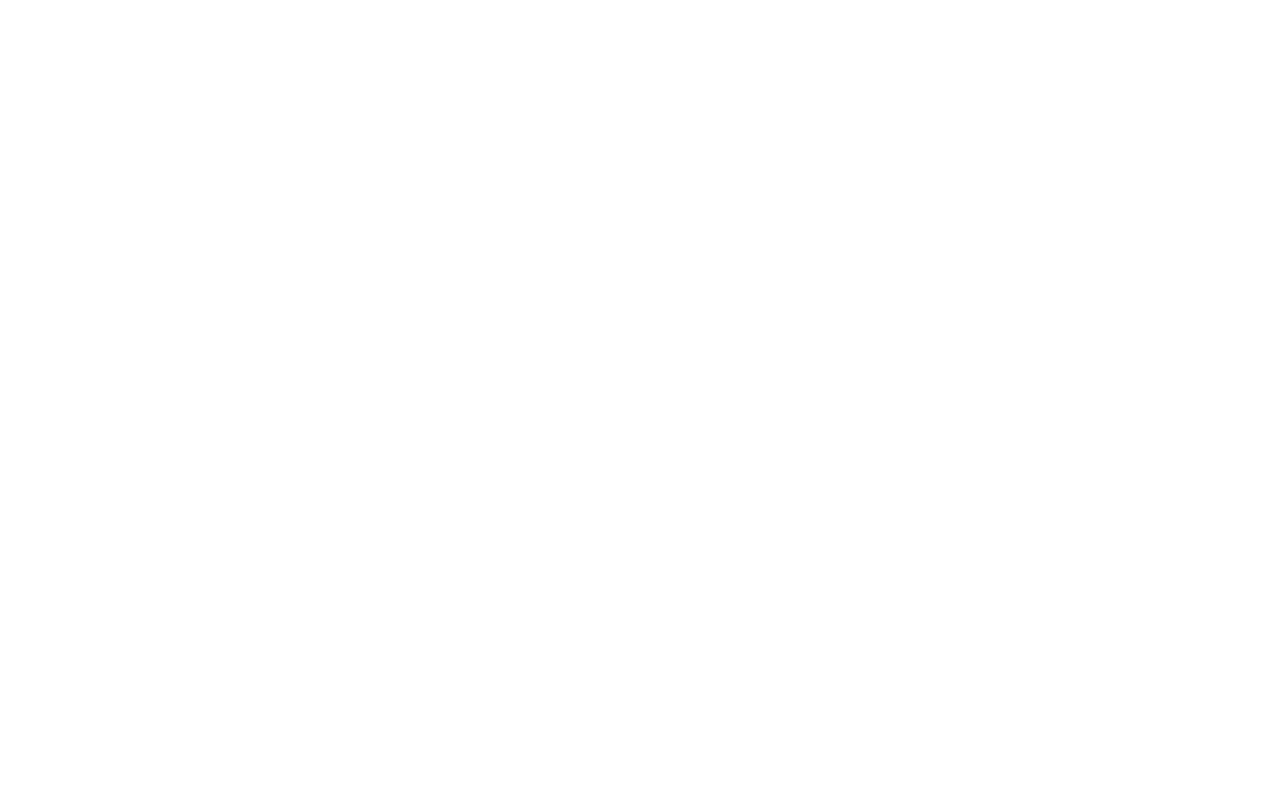
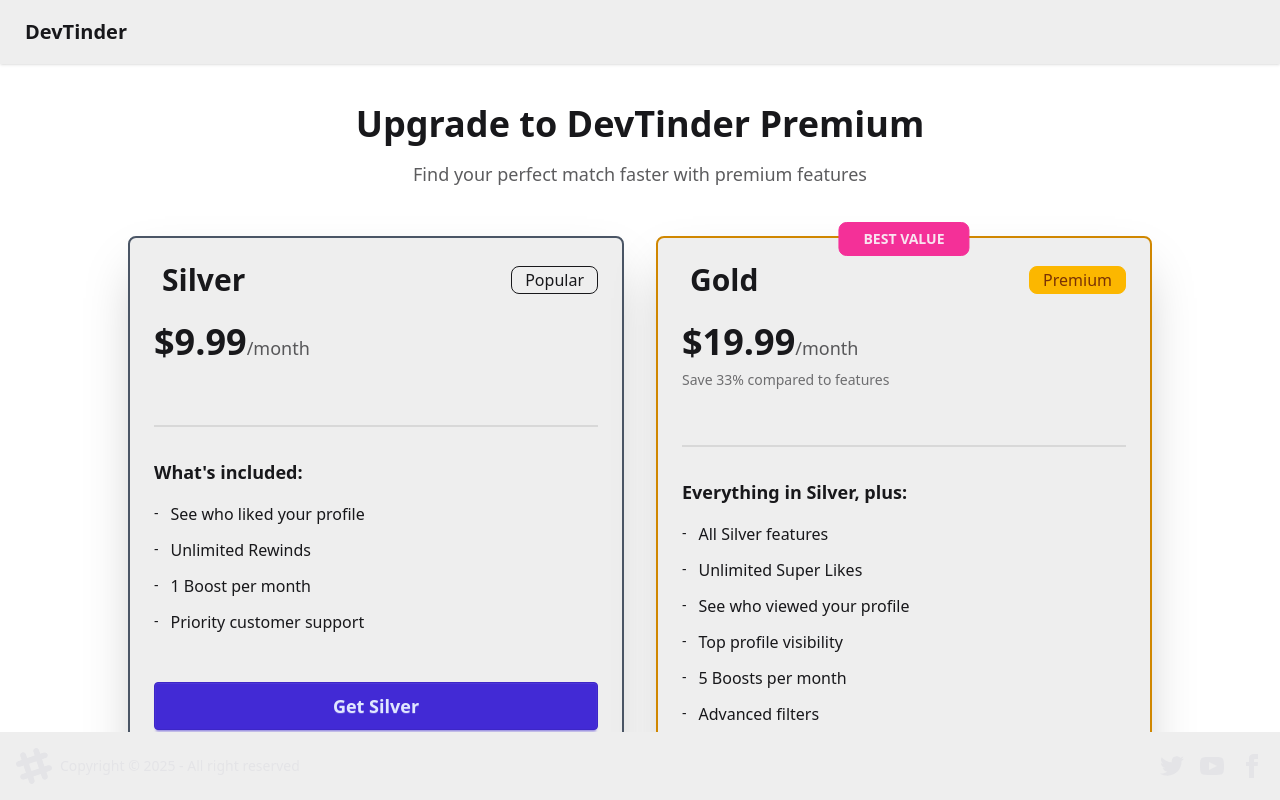
Before and after one commit to VedantSalvekar/DevTinder-UI, a React app: page /premium in a window 1280 px wide. Before the commit this address had no page. Shown: the top 800 px of the page. Built offline with nearby package versions, Linux system fonts and the light colour scheme; no server answers; the HTML template or start-up script is replaced by a standard one.

Commit message:
handlePayment added for premium

```diff
--- a/src/App.jsx
+++ b/src/App.jsx
@@ -9,6 +9,7 @@ import Feed from "./components/Feed";
 import Profile from "./components/Profile";
 import Connections from "./components/Connections";
 import Requests from "./components/Request";
+import Premium from "./components/Premium";
 
 function App() {
   return (
@@ -17,12 +18,12 @@ function App() {
         <BrowserRouter basename="/">
           <Routes>
             <Route path="/" element={<Body />}>
-              {/* <Route index element={<Navigate to="/login" replace />} /> */}
               <Route path="/login" element={<Login />} />
               <Route path="/feed" element={<Feed />} />
               <Route path="/profile" element={<Profile />} />
               <Route path="/connections" element={<Connections />} />
               <Route path="/requests" element={<Requests />} />
+              <Route path="/premium" element={<Premium />} />
             </Route>
           </Routes>
         </BrowserRouter>
--- a/src/components/EditProfile.jsx
+++ b/src/components/EditProfile.jsx
@@ -19,18 +19,6 @@ const EditProfile = ({ user }) => {
 
   useEffect(() => {
     console.log("EditProfile - Received user prop:", user);
-  }, [user]);
-
-  useEffect(() => {
-    if (user) {
-      setFirstname(user.firstName || "");
-      setLastName(user.lastName || "");
-      setPhotoUrl(user.photoUrl || "");
-      setAge(user.age || "");
-      setGender(user.gender || "");
-      setAbout(user.about || "");
-      setSkills(user.skills || []);
-    }
   }, [user]);
 
   const saveProfile = async () => {
--- a/src/components/Login.jsx
+++ b/src/components/Login.jsx
@@ -71,19 +71,12 @@ const Login = () => {
           withCredentials: true,
         }
       );
-      console.log("Signup response:", res.data);
 
-      let userData = res.data.data || res.data;
+      dispatch(addUser(res.data.data));
 
-      if (userData.data) {
-        userData = userData.data;
-      }
-
-      console.log("User data to dispatch:", userData);
-
-      // Dispatch user data and navigate to profile page
-      dispatch(addUser(userData));
-      return navigate("/profile");
+      setTimeout(() => {
+        navigate("/profile");
+      }, 100);
     } catch (error) {
       setError(error?.response?.data || "Signup failed. Please try again.");
       console.error("Signup error:", error);
@@ -149,8 +142,10 @@ const Login = () => {
         >
           {loading ? (
             <span className="loading loading-spinner loading-sm"></span>
+          ) : isLoginForm ? (
+            "Login"
           ) : (
-            isLoginForm ? "Login" : "Signup"
+            "Signup"
           )}
         </button>
         <p
@@ -160,9 +155,7 @@ const Login = () => {
             setError("");
           }}
         >
-          {isLoginForm
-            ? "New user? Signup here"
-            : "Existing User? Login here"}
+          {isLoginForm ? "New user? Signup here" : "Existing User? Login here"}
         </p>
       </fieldset>
     </div>
--- a/src/components/Navbar.jsx
+++ b/src/components/Navbar.jsx
@@ -48,7 +48,10 @@ const Navbar = () => {
               <div className="w-10 rounded-full">
                 <img
                   alt={user.firstName || "User"}
-                  src={user.photoUrl || "https://img.daisyui.com/images/stock/photo-1534528741775-53994a69daeb.webp"}
+                  src={
+                    user.photoUrl ||
+                    "https://img.daisyui.com/images/stock/photo-1534528741775-53994a69daeb.webp"
+                  }
                 />
               </div>
             )}
@@ -76,6 +79,12 @@ const Navbar = () => {
                   <span className="badge">New</span>
                 </Link>
               </li>
+              <li>
+                <Link to="/premium" className="justify-between">
+                  Premium
+                  <span className="badge">New</span>
+                </Link>
+              </li>
 
               <li>
                 <Link onClick={handleLogOut}>Logout</Link>
--- /dev/null
+++ b/src/components/Premium.jsx
@@ -0,0 +1,195 @@
+import React, { useState } from "react";
+import { useSelector } from "react-redux";
+import axios from "axios";
+import { BASE_URL } from "../utils/constants";
+
+const Premium = () => {
+  const user = useSelector((store) => store.user);
+  const [showToast, setShowToast] = useState(false);
+  const [toastMessage, setToastMessage] = useState("");
+  const [toastType, setToastType] = useState("success");
+
+  const silverPerks = [
+    "See who liked your profile",
+    "Unlimited Rewinds",
+    "1 Boost per month",
+    "Priority customer support",
+  ];
+
+  const goldPerks = [
+    "All Silver features",
+    "Unlimited Super Likes",
+    "See who viewed your profile",
+    "Top profile visibility",
+    "5 Boosts per month",
+    "Advanced filters",
+    "Premium badge on profile",
+    "Ad-free experience",
+  ];
+
+  const handlePurchase = async (plan) => {
+    try {
+      const res = await axios.post(
+        BASE_URL + "payment/create-checkout-session",
+        { plan: plan },
+        { withCredentials: true }
+      );
+
+      if (res.data.success && res.data.url) {
+        window.location.href = res.data.url;
+      } else {
+        throw new Error("Failed to create checkout session");
+      }
+    } catch (err) {
+      setToastMessage(
+        err.response?.data?.message || "Failed to process payment"
+      );
+      setToastType("error");
+      setShowToast(true);
+      setTimeout(() => {
+        setShowToast(false);
+      }, 3000);
+    }
+  };
+
+  return (
+    <>
+      <div className="min-h-screen py-10 px-4">
+        <div className="max-w-6xl mx-auto">
+          {/* Header */}
+          <div className="text-center mb-12">
+            <h1 className="text-4xl font-bold mb-4">
+              Upgrade to DevTinder Premium
+            </h1>
+            <p className="text-lg opacity-70">
+              Find your perfect match faster with premium features
+            </p>
+          </div>
+
+          {/* Pricing Cards */}
+          <div className="grid md:grid-cols-2 gap-8 max-w-5xl mx-auto">
+            {/* Silver Package */}
+            <div className="card bg-base-300 shadow-2xl border-2 border-gray-600 hover:border-gray-400 transition-all duration-300">
+              <div className="card-body">
+                <div className="flex items-center justify-between mb-4">
+                  <h2 className="card-title text-3xl">
+                    <span className="text-gray-400"></span> Silver
+                  </h2>
+                  <div className="badge badge-lg badge-outline">Popular</div>
+                </div>
+
+                <div className="mb-6">
+                  <div className="text-4xl font-bold mb-2">
+                    $9.99
+                    <span className="text-lg font-normal opacity-70">
+                      /month
+                    </span>
+                  </div>
+                </div>
+
+                <div className="divider"></div>
+
+                <div className="space-y-3 mb-6">
+                  <h3 className="font-semibold text-lg mb-4">
+                    What's included:
+                  </h3>
+                  {silverPerks.map((perk, index) => (
+                    <div key={index} className="flex items-start gap-3">
+                      <div> - </div>
+
+                      <span className="text-base">{perk}</span>
+                    </div>
+                  ))}
+                </div>
+
+                <div className="card-actions justify-center mt-4">
+                  <button
+                    className="btn btn-primary btn-lg w-full"
+                    onClick={() => handlePurchase("silver")}
+                  >
+                    Get Silver
+                  </button>
+                </div>
+              </div>
+            </div>
+
+            {/* Gold Package */}
+            <div className="card bg-base-300 shadow-2xl border-2 border-yellow-600 hover:border-yellow-400 transition-all duration-300 relative">
+              {/* Best Value Badge */}
+              <div className="absolute -top-4 left-1/2 transform -translate-x-1/2 z-10">
+                <div className="badge badge-secondary badge-lg px-6 py-4 text-sm font-bold">
+                  BEST VALUE
+                </div>
+              </div>
+
+              <div className="card-body">
+                <div className="flex items-center justify-between mb-4">
+                  <h2 className="card-title text-3xl">
+                    <span className="text-yellow-500"></span> Gold
+                  </h2>
+                  <div className="badge badge-lg badge-warning">Premium</div>
+                </div>
+
+                <div className="mb-6">
+                  <div className="text-4xl font-bold mb-2">
+                    $19.99
+                    <span className="text-lg font-normal opacity-70">
+                      /month
+                    </span>
+                  </div>
+                  <div className="text-sm opacity-60">
+                    Save 33% compared to features
+                  </div>
+                </div>
+
+                <div className="divider"></div>
+
+                <div className="space-y-3 mb-6">
+                  <h3 className="font-semibold text-lg mb-4">
+                    Everything in Silver, plus:
+                  </h3>
+                  {goldPerks.map((perk, index) => (
+                    <div key={index} className="flex items-start gap-3">
+                      <div> - </div>
+                      <span className="text-base font-medium">{perk}</span>
+                    </div>
+                  ))}
+                </div>
+
+                <div className="card-actions justify-center mt-4">
+                  <button
+                    className="btn btn-warning btn-lg w-full"
+                    onClick={() => handlePurchase("gold")}
+                  >
+                    Get Gold
+                  </button>
+                </div>
+              </div>
+            </div>
+          </div>
+
+          {/* Additional Info */}
+          <div className="text-center mt-12 opacity-70">
+            <p className="mb-2">
+              All plans include a 7-day free trial. Cancel anytime.
+            </p>
+            <p className="text-sm">
+              Secure payment processing. Your data is protected.
+            </p>
+          </div>
+        </div>
+      </div>
+
+      {/* Toast Notification */}
+      {showToast && (
+        <div className="toast toast-top toast-center pt-20">
+          <div className={`alert alert-${toastType}`}>
+            <span>{toastMessage}</span>
+          </div>
+        </div>
+      )}
+    </>
+  );
+};
+
+export default Premium;
--- a/src/components/Profile.jsx
+++ b/src/components/Profile.jsx
@@ -7,20 +7,20 @@ const Profile = () => {
 
   console.log("Profile - User data:", user);
 
-  if (!user) {
-    return (
-      <div className="flex justify-center my-10">
-        <div className="alert alert-warning max-w-md">
-          <span>No user data found. Please login again.</span>
-        </div>
-      </div>
-    );
-  }
+  // if (!user) {
+  //   return (
+  //     <div className="flex justify-center my-10">
+  //       <div className="alert alert-warning max-w-md">
+  //         <span>No user data found. Please login again.</span>
+  //       </div>
+  //     </div>
+  //   );
+  // }
 
   // Force EditProfile to remount when user data changes by using key
   return (
     <div>
-      <EditProfile key={user._id || user.emailId} user={user} />
+      <EditProfile user={user} />
     </div>
   );
 };
```
